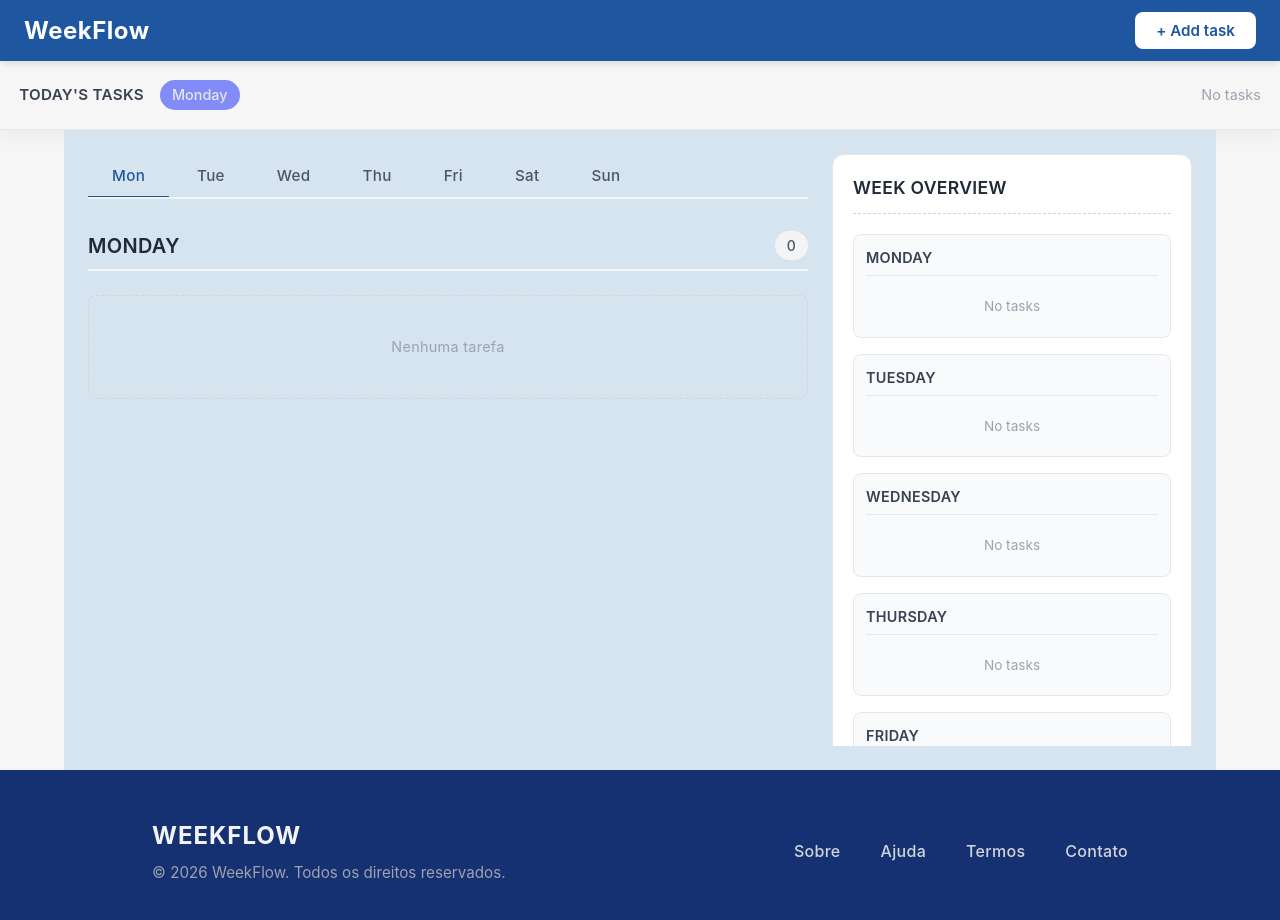
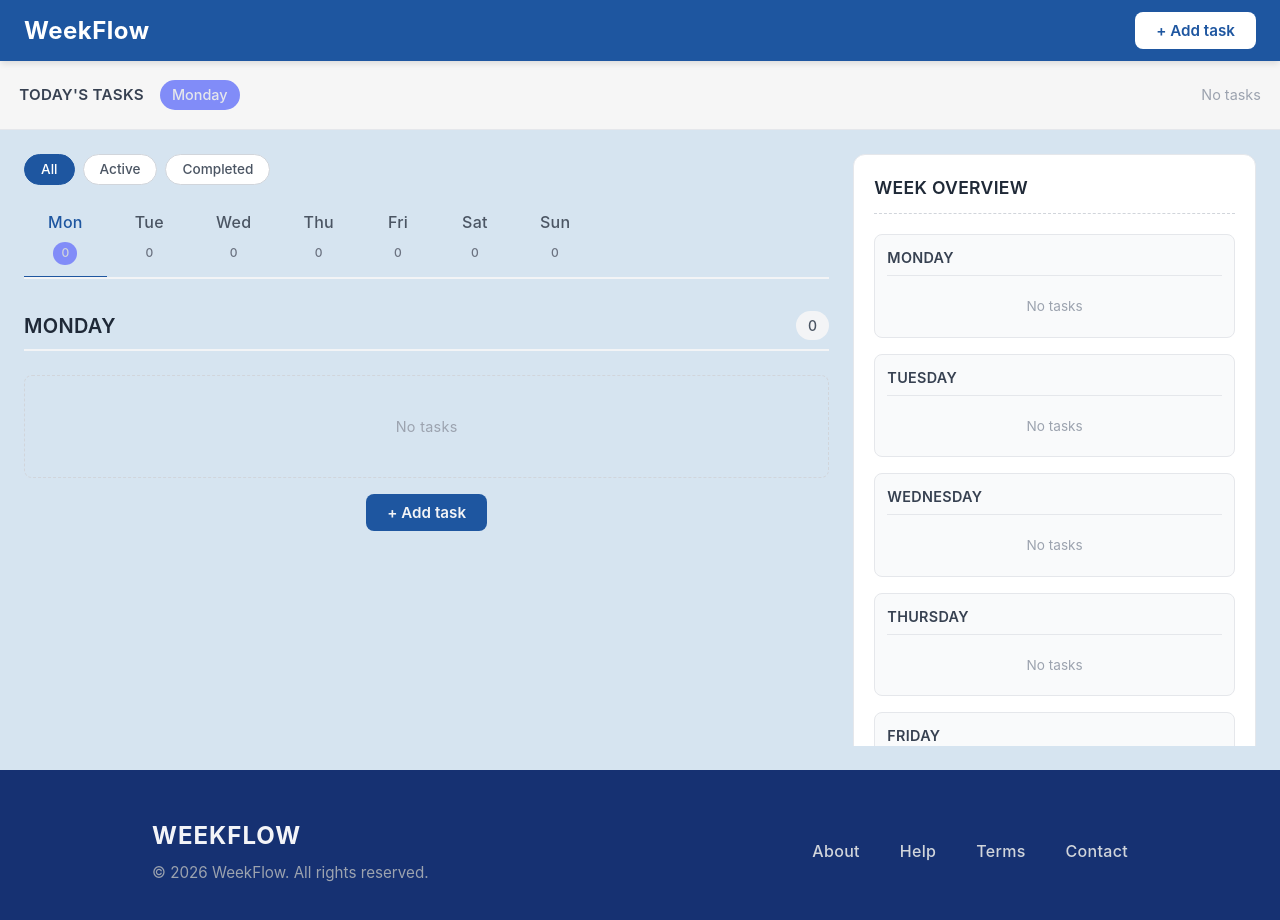
Before and after one commit to regentrock/weekflow-next-ts, a Next.js app: page / in a window 1280 px wide. Shown: the top 920 px of the page. Built offline with nearby package versions, Linux system fonts and the light colour scheme.

Commit message:
Atualizando estilizações, componentes, aplicando filtro de tasks e contador de tarefas por dia

```diff
--- a/src/app/page.tsx
+++ b/src/app/page.tsx
@@ -7,21 +7,17 @@ import Board from "@/components/Board/Board"
 import Footer from "@/components/Footer/Footer"
 
 export default function Home() {
-
   const [isFormOpen, setIsFormOpen] = useState(false)
 
   return (
     <main>
-
       <Header onAddTaskClick={() => setIsFormOpen(true)} />
-
       <Board
         isFormOpen={isFormOpen}
         closeForm={() => setIsFormOpen(false)}
+        onOpenForm={() => setIsFormOpen(true)} // nova prop para abrir o form
       />
-
-      <Footer/>
-
+      <Footer />
     </main>
   )
 }
--- a/src/components/Board/Board.module.css
+++ b/src/components/Board/Board.module.css
@@ -1,6 +1,6 @@
 /* Board.module.css */
 .container {
-  max-width: 90vw;
+  max-width: 100vw;
   min-height: 80vh;
   display: flex;
   flex-direction: row;
@@ -49,8 +49,13 @@
   position: relative;
   transition: var(--transition);
   white-space: nowrap;
-  font-size: 0.95rem;
   letter-spacing: 0.3px;
+  gap: 0.45rem;
+  display: flex;
+  flex-direction: column;
+  align-items: center;
+  justify-content: center;
+  line-height: 1.2;
 }
 
 .daysNav button::after {
@@ -82,6 +87,28 @@
   transform: scaleX(1) !important;
 }
 
+/* Estilos para os contadores nos dias */
+.dayName {
+  font-weight: 500;
+  font-size: 1rem; /* mesmo tamanho do texto original do botão */
+}
+
+.dayCount {
+  font-size: 0.75rem;
+  color: var(--gray-500);
+  padding: 0.25rem 0.5rem;
+  border-radius: 50%;
+  margin-top: 0.2rem;
+  min-width: 1.5rem;
+  text-align: center;
+}
+
+.activeDay .dayCount {
+  background: var(--primary-light);
+  color: var(--gray-300);
+  font-weight: 500;
+}
+
 /* Botão toggle para mobile */
 .toggleOverviewBtn {
   display: none;
@@ -105,6 +132,39 @@
 /* Controle de visibilidade do overview em mobile */
 .overviewWrapper {
   display: block;
+}
+
+.filterBar {
+  display: flex;
+  gap: 0.5rem;
+  margin-bottom: 1rem;
+}
+
+.filterBtn {
+  padding: 0.4rem 1rem;
+  border: 1px solid var(--gray-300);
+  background: white;
+  border-radius: 20px;
+  font-size: 0.85rem;
+  font-weight: 500;
+  color: var(--gray-600);
+  cursor: pointer;
+  transition: var(--transition);
+}
+
+.filterBtn:hover {
+  background: var(--gray-100);
+  border-color: var(--gray-400);
+}
+
+.activeFilter {
+  background: var(--primary);
+  color: white;
+  border-color: var(--primary);
+}
+
+.activeFilter:hover {
+  background: var(--primary-dark);
 }
 
 @media (max-width: 1024px) {
--- a/src/components/Board/Board.tsx
+++ b/src/components/Board/Board.tsx
@@ -1,7 +1,6 @@
-// Board.tsx
 "use client"
 
-import { useState, useEffect } from "react"
+import { useState } from "react"
 import { Day, Task } from "@/types/task"
 import { useTasks } from "@/hooks/useTasks"
 
@@ -15,6 +14,7 @@ import styles from "./Board.module.css"
 type Props = {
   isFormOpen: boolean
   closeForm: () => void
+  onOpenForm: () => void
 }
 
 const days: Day[] = [
@@ -27,30 +27,44 @@ const days: Day[] = [
   "Sunday"
 ]
 
-export default function Board({ isFormOpen, closeForm }: Props) {
-  const { tasks, addTask, toggleTask, deleteTask, reorderTasks } = useTasks()
+type FilterStatus = "all" | "active" | "completed"
+
+export default function Board({ isFormOpen, closeForm, onOpenForm }: Props) {
+  const { tasks, addTask, updateTask, toggleTask, deleteTask, reorderTasks } = useTasks()
   const [activeDay, setActiveDay] = useState<Day>("Monday")
+  const [editingTask, setEditingTask] = useState<Task | null>(null)
+  const [filter, setFilter] = useState<FilterStatus>("all")
   const [showOverview, setShowOverview] = useState(false)
 
+  // Aplica filtro às tarefas do dia ativo
   const dayTasks = tasks
     .filter(t => t.day === activeDay)
+    .filter(t => {
+      if (filter === "active") return !t.completed
+      if (filter === "completed") return t.completed
+      return true
+    })
     .sort((a, b) => (a.order || 0) - (b.order || 0))
 
-  function handleAddTask(task: Task) {
-    addTask(task)
-    closeForm()
+  function handleEditTask(task: Task) {
+    setEditingTask(task)
+    onOpenForm()
   }
 
-  // Fechar overview ao redimensionar para desktop
-  useEffect(() => {
-    const handleResize = () => {
-      if (window.innerWidth > 768) {
-        setShowOverview(false) // não precisa mais do toggle, o CSS mostra
+  function handleSaveTask(task: Task) {
+    if (editingTask) {
+      updateTask(task)
+    } else {
+      addTask(task)
     }
+    closeForm()
+    setEditingTask(null)
   }
-    window.addEventListener('resize', handleResize)
-    return () => window.removeEventListener('resize', handleResize)
-  }, [])
+
+  function handleCloseForm() {
+    closeForm()
+    setEditingTask(null)
+  }
 
   return (
     <>
@@ -58,16 +72,43 @@ export default function Board({ isFormOpen, closeForm }: Props) {
 
       <div className={styles.container}>
         <div className={styles.containerLeft}>
+          {/* Filtros */}
+          <div className={styles.filterBar}>
+            <button
+              className={`${styles.filterBtn} ${filter === "all" ? styles.activeFilter : ""}`}
+              onClick={() => setFilter("all")}
+            >
+              All
+            </button>
+            <button
+              className={`${styles.filterBtn} ${filter === "active" ? styles.activeFilter : ""}`}
+              onClick={() => setFilter("active")}
+            >
+              Active
+            </button>
+            <button
+              className={`${styles.filterBtn} ${filter === "completed" ? styles.activeFilter : ""}`}
+              onClick={() => setFilter("completed")}
+            >
+              Completed
+            </button>
+          </div>
+
+          {/* Navegação de dias com contador */}
           <div className={styles.daysNav}>
-            {days.map(day => (
+            {days.map(day => {
+              const count = tasks.filter(t => t.day === day).length
+              return (
                 <button
                   key={day}
                   onClick={() => setActiveDay(day)}
                   className={activeDay === day ? styles.activeDay : ""}
                 >
-                {day.slice(0, 3)}
+                  <span className={styles.dayName}>{day.slice(0, 3)}</span>
+                  <span className={styles.dayCount}>{count}</span>
                 </button>
-            ))}
+              )
+            })}
           </div>
 
           <DayColumn
@@ -76,10 +117,16 @@ export default function Board({ isFormOpen, closeForm }: Props) {
             toggleTask={toggleTask}
             deleteTask={deleteTask}
             reorderTasks={reorderTasks}
+            onEditTask={handleEditTask}
+            onAddTaskClick={onOpenForm}
           />
 
           {isFormOpen && (
-            <TaskForm addTask={handleAddTask} onCancel={closeForm} />
+            <TaskForm
+              addTask={handleSaveTask}
+              onCancel={handleCloseForm}
+              editingTask={editingTask}
+            />
           )}
         </div>
 
@@ -88,10 +135,9 @@ export default function Board({ isFormOpen, closeForm }: Props) {
             className={styles.toggleOverviewBtn}
             onClick={() => setShowOverview(!showOverview)}
           >
-            {showOverview ? "Ocultar" : "Mostrar"} visão geral
+            {showOverview ? "Hide" : "Show"} week overview
           </button>
-
-          <div className={`${styles.overviewWrapper} ${showOverview ? styles.visible : ''}`}>
+          <div className={`${styles.overviewWrapper} ${showOverview ? styles.visible : ""}`}>
             <WeekOverview tasks={tasks} />
           </div>
         </div>
--- a/src/components/DayColumn/DayColumn.module.css
+++ b/src/components/DayColumn/DayColumn.module.css
@@ -44,6 +44,35 @@
   border-radius: var(--radius);
 }
 
+.addTaskBtn {
+  grid-column: 2/3;
+  text-align: center;
+  margin: 0 auto;
+  background: var(--primary);
+  color: var(--gray-100);
+  border: none;
+  padding: 0.5rem 1.25rem;
+  border-radius: var(--radius);
+  font-weight: 600;
+  font-size: 0.95rem;
+  display: inline-flex;
+  align-items: center;
+  cursor: pointer;
+  transition: var(--transition);
+  border: 1px solid transparent;
+}
+
+.addTaskBtn:hover {
+  background: var(--gray-50);
+  box-shadow: var(--shadow);
+  transform: translateY(-1px);
+}
+
+.addTaskBtn:active {
+  transform: translateY(0);
+}
+
+/* Desktop: 3 colunas */
 @media (min-width: 1024px) {
   .tasks {
     grid-template-columns: repeat(3, 1fr);
@@ -51,6 +80,7 @@
   }
 }
 
+/* Tablet: 2 colunas */
 @media (min-width: 768px) and (max-width: 1023px) {
   .tasks {
     grid-template-columns: repeat(2, 1fr);
@@ -58,6 +88,7 @@
   }
 }
 
+/* Mobile: 1 coluna */
 @media (max-width: 767px) {
   .container{
     margin-bottom: 0;
@@ -81,4 +112,14 @@
   .empty {
     padding: 2rem 1rem;
   }
+
+  /* Ajustes para o botão Add task em mobile */
+  .addTaskBtn {
+    grid-column: 1 / -1; /* ocupa toda a largura da coluna */
+    width: auto;
+    max-width: 300px; /* largura máxima opcional */
+    margin: 0 auto; /* centraliza horizontalmente */
+    padding: 0.75rem 1.5rem; /* um pouco mais de padding para facilitar o toque */
+    font-size: 1rem; /* ajuste fino */
+  }
 }
--- a/src/components/DayColumn/DayColumn.tsx
+++ b/src/components/DayColumn/DayColumn.tsx
@@ -16,18 +16,19 @@ import {
   sortableKeyboardCoordinates,
   verticalListSortingStrategy
 } from "@dnd-kit/sortable";
-// import { restrictToVerticalAxis } from "@dnd-kit/modifiers"; // removido
 import { Task, Day } from "@/types/task";
 import SortableTaskCard from "../TaskCard/SortableTaskCard";
 import styles from "./DayColumn.module.css";
 import { useState } from "react";
 
 type Props = {
-  day: Day;
-  tasks: Task[];
-  toggleTask: (id: string) => void;
-  deleteTask: (id: string) => void;
-  reorderTasks: (activeId: string, overId: string, day: Day) => void;
+  day: Day
+  tasks: Task[]
+  toggleTask: (id: string) => void
+  deleteTask: (id: string) => void
+  reorderTasks: (activeId: string, overId: string, day: Day) => void
+  onEditTask: (task: Task) => void
+  onAddTaskClick: () => void
 };
 
 export default function DayColumn({
@@ -35,21 +36,18 @@ export default function DayColumn({
   tasks,
   toggleTask,
   deleteTask,
-  reorderTasks
+  reorderTasks,
+  onEditTask,
+  onAddTaskClick
 }: Props) {
   const [activeId, setActiveId] = useState<string | null>(null);
 
   const sensors = useSensors(
     useSensor(PointerSensor, {
-      activationConstraint: {
-        distance: 8, // para mouse
-      },
+      activationConstraint: { distance: 8 },
     }),
     useSensor(TouchSensor, {
-      activationConstraint: {
-        delay: 250,      // evita conflito com scroll no mobile
-        tolerance: 5,
-      },
+      activationConstraint: { delay: 250, tolerance: 5 },
     }),
     useSensor(KeyboardSensor, {
       coordinateGetter: sortableKeyboardCoordinates,
@@ -65,7 +63,6 @@ export default function DayColumn({
   function handleDragEnd(event: DragEndEvent) {
     const { active, over } = event;
     setActiveId(null);
-
     if (!over) return;
     if (active.id !== over.id) {
       reorderTasks(active.id.toString(), over.id.toString(), day);
@@ -84,26 +81,32 @@ export default function DayColumn({
         collisionDetection={closestCorners}
         onDragStart={handleDragStart}
         onDragEnd={handleDragEnd}
-        // modifiers removido – agora o movimento é livre
       >
         <SortableContext
           items={sortedTasks.map(t => t.id)}
           strategy={verticalListSortingStrategy}
         >
           <div className={styles.tasks}>
-            {sortedTasks.length === 0 && (
-              <p className={styles.empty}>Nenhuma tarefa</p>
-            )}
-            {sortedTasks.map(task => (
+            {sortedTasks.length === 0 ? (
+              <>
+                <p className={styles.empty}>No tasks</p>
+                <button className={styles.addTaskBtn} onClick={onAddTaskClick}>
+                  + Add task
+                </button>
+              </>
+            ) : (
+              sortedTasks.map(task => (
                 <SortableTaskCard
                   key={task.id}
                   id={task.id}
                   task={task}
                   toggleTask={toggleTask}
                   deleteTask={deleteTask}
+                  onEdit={onEditTask}
                   isDragging={activeId === task.id}
                 />
-            ))}
+              ))
+            )}
           </div>
         </SortableContext>
       </DndContext>
--- a/src/components/Footer/Footer.tsx
+++ b/src/components/Footer/Footer.tsx
@@ -10,15 +10,15 @@ export default function Footer() {
           <div>
             <h3 className={styles.logo}>WeekFlow</h3>
             <p className={styles.copyright}>
-              © {currentYear} WeekFlow. Todos os direitos reservados.
+              © {currentYear} WeekFlow. All rights reserved.
             </p>
           </div>
 
           <div className={styles.links}>
-            <a href="#">Sobre</a>
-            <a href="#">Ajuda</a>
-            <a href="#">Termos</a>
-            <a href="#">Contato</a>
+            <a href="#">About</a>
+            <a href="#">Help</a>
+            <a href="#">Terms</a>
+            <a href="#">Contact</a>
           </div>
         </div>
       </div>
--- a/src/components/TaskCard/SortableTaskCard.tsx
+++ b/src/components/TaskCard/SortableTaskCard.tsx
@@ -10,6 +10,7 @@ type Props = {
   task: Task;
   toggleTask: (id: string) => void;
   deleteTask: (id: string) => void;
+  onEdit: (task: Task) => void; // nova prop
   isDragging?: boolean;
 };
 
@@ -18,6 +19,7 @@ export default function SortableTaskCard({
   task,
   toggleTask,
   deleteTask,
+  onEdit,
   isDragging
 }: Props) {
   const {
@@ -41,7 +43,12 @@ export default function SortableTaskCard({
 
   return (
     <div ref={setNodeRef} style={style} {...attributes} {...listeners}>
-      <TaskCard task={task} toggleTask={toggleTask} deleteTask={deleteTask} />
+      <TaskCard
+        task={task}
+        toggleTask={toggleTask}
+        deleteTask={deleteTask}
+        onEdit={onEdit}
+      />
     </div>
   );
 }
--- a/src/components/TaskCard/TaskCard.module.css
+++ b/src/components/TaskCard/TaskCard.module.css
@@ -148,6 +148,26 @@
   background: #FEE2E2;
 }
 
+/* Adicionar no TaskCard.module.css */
+.editBtn {
+  width: 100%;
+  padding: 0.5rem 1rem;
+  background: transparent;
+  border: none;
+  color: var(--primary);
+  font-weight: 500;
+  text-align: left;
+  border-radius: var(--radius-sm);
+  cursor: pointer;
+  transition: var(--transition);
+  font-size: 0.9rem;
+}
+
+.editBtn:hover {
+  background: var(--primary-light);
+  color: var(--primary-dark);
+}
+
 /* Novos estilos para detalhes (prioridade e tempo) */
 .details {
   display: flex;
--- a/src/components/TaskCard/TaskCard.tsx
+++ b/src/components/TaskCard/TaskCard.tsx
@@ -10,9 +10,10 @@ type Props = {
   task: Task
   toggleTask: (id: string) => void
   deleteTask: (id: string) => void
+  onEdit: (task: Task) => void // nova prop
 }
 
-export default function TaskCard({ task, toggleTask, deleteTask }: Props) {
+export default function TaskCard({ task, toggleTask, deleteTask, onEdit }: Props) {
   const [menuOpen, setMenuOpen] = useState(false)
 
   const {
@@ -37,6 +38,11 @@ export default function TaskCard({ task, toggleTask, deleteTask }: Props) {
     const remainingMinutes = minutes % 60
     if (remainingMinutes === 0) return `${hours}h`
     return `${hours}h${remainingMinutes}`
+  }
+
+  const handleEdit = () => {
+    onEdit(task)
+    setMenuOpen(false)
   }
 
   return (
@@ -77,7 +83,6 @@ export default function TaskCard({ task, toggleTask, deleteTask }: Props) {
         </button>
       </div>
 
-      {/* Descrição opcional */}
       {task.description && (
         <div className={styles.description}>
           {task.description}
@@ -87,13 +92,19 @@ export default function TaskCard({ task, toggleTask, deleteTask }: Props) {
       {menuOpen && (
         <div className={styles.menu}>
           <button
+            className={styles.editBtn}
+            onClick={handleEdit}
+          >
+            Edit
+          </button>
+          <button
             className={styles.deleteBtn}
             onClick={(e) => {
               e.stopPropagation()
               deleteTask(task.id)
             }}
           >
-            Excluir
+            Delete
           </button>
         </div>
       )}
--- a/src/components/TaskForm/TaskForm.tsx
+++ b/src/components/TaskForm/TaskForm.tsx
@@ -1,12 +1,13 @@
 "use client"
 
-import { useState } from "react"
+import { useState, useEffect } from "react"
 import { Day, Priority, Task } from "@/types/task"
 import styles from "./TaskForm.module.css"
 
 type Props = {
   addTask: (task: Task) => void
   onCancel: () => void
+  editingTask?: Task | null // tarefa para edição
 }
 
 const days: Day[] = [
@@ -19,15 +20,38 @@ const days: Day[] = [
   "Sunday"
 ]
 
-export default function TaskForm({ addTask, onCancel }: Props) {
+export default function TaskForm({ addTask, onCancel, editingTask }: Props) {
   const [title, setTitle] = useState("")
-  const [description, setDescription] = useState("") // novo estado
+  const [description, setDescription] = useState("")
   const [day, setDay] = useState<Day>("Monday")
   const [priority, setPriority] = useState<Priority>("medium")
   const [completed, setCompleted] = useState(false)
   const [hours, setHours] = useState(0)
   const [minutes, setMinutes] = useState(30)
   const [error, setError] = useState("")
+
+  // Preencher formulário se estiver editando
+  useEffect(() => {
+    if (editingTask) {
+      setTitle(editingTask.title)
+      setDescription(editingTask.description || "")
+      setDay(editingTask.day)
+      setPriority(editingTask.priority)
+      setCompleted(editingTask.completed)
+      const total = editingTask.estimatedTime
+      setHours(Math.floor(total / 60))
+      setMinutes(total % 60)
+    } else {
+      // Reset para valores padrão
+      setTitle("")
+      setDescription("")
+      setDay("Monday")
+      setPriority("medium")
+      setCompleted(false)
+      setHours(0)
+      setMinutes(30)
+    }
+  }, [editingTask])
 
   function handleSubmit(e: React.FormEvent) {
     e.preventDefault()
@@ -44,17 +68,17 @@ export default function TaskForm({ addTask, onCancel }: Props) {
 
     const totalMinutes = hours * 60 + minutes
 
-    const newTask: Task = {
-      id: crypto.randomUUID(),
+    const task: Task = {
+      id: editingTask?.id || crypto.randomUUID(),
       title: title.trim(),
-      description: description.trim() || undefined, // só inclui se não for vazio
+      description: description.trim() || undefined,
       day,
       priority,
       completed,
       estimatedTime: totalMinutes
     }
 
-    addTask(newTask)
+    addTask(task)
   }
 
   function handleOverlayClick(e: React.MouseEvent<HTMLDivElement>) {
@@ -78,7 +102,7 @@ export default function TaskForm({ addTask, onCancel }: Props) {
     >
       <div className={styles.formContainer}>
         <form className={styles.form} onSubmit={handleSubmit}>
-          <h3>Add Task</h3>
+          <h3>{editingTask ? "Edit Task" : "Add Task"}</h3>
 
           <div className={styles.field}>
             <label htmlFor="title">Title *</label>
@@ -94,7 +118,6 @@ export default function TaskForm({ addTask, onCancel }: Props) {
             {error && <span className={styles.errorMessage}>{error}</span>}
           </div>
 
-          {/* Novo campo de descrição */}
           <div className={styles.field}>
             <label htmlFor="description">Description (optional)</label>
             <textarea
@@ -103,7 +126,6 @@ export default function TaskForm({ addTask, onCancel }: Props) {
               value={description}
               onChange={e => setDescription(e.target.value)}
               rows={3}
-              className={styles.textarea}
             />
           </div>
 
@@ -144,7 +166,6 @@ export default function TaskForm({ addTask, onCancel }: Props) {
                 onChange={e => setHours(Math.max(0, parseInt(e.target.value) || 0))}
               />
             </div>
-
             <div className={styles.field}>
               <label htmlFor="minutes">Minutes</label>
               <input
@@ -159,10 +180,8 @@ export default function TaskForm({ addTask, onCancel }: Props) {
           </div>
 
           <div className={styles.actions}>
-            <button type="submit">Add</button>
-            <button type="button" onClick={onCancel}>
-              Cancel
-            </button>
+            <button type="submit">{editingTask ? "Save" : "Add"}</button>
+            <button type="button" onClick={onCancel}>Cancel</button>
           </div>
         </form>
       </div>
--- a/src/hooks/useTasks.ts
+++ b/src/hooks/useTasks.ts
@@ -5,7 +5,6 @@ export function useTasks() {
   const [tasks, setTasks] = useState<Task[]>([]);
   const [isLoaded, setIsLoaded] = useState(false);
 
-  // Carregar tarefas do localStorage após montagem
   useEffect(() => {
     try {
       const stored = localStorage.getItem("tasks");
@@ -19,7 +18,6 @@ export function useTasks() {
     }
   }, []);
 
-  // Salvar tarefas no localStorage sempre que houver alteração
   useEffect(() => {
     if (isLoaded) {
       localStorage.setItem("tasks", JSON.stringify(tasks));
@@ -27,10 +25,15 @@ export function useTasks() {
   }, [tasks, isLoaded]);
 
   const addTask = (task: Task) => {
-    // Atribuir uma ordem inicial (maior ordem + 1)
     const maxOrder = tasks.reduce((max, t) => Math.max(max, t.order || 0), 0);
     const newTask = { ...task, order: maxOrder + 1 };
     setTasks(prev => [...prev, newTask]);
+  };
+
+  const updateTask = (updatedTask: Task) => {
+    setTasks(prev =>
+      prev.map(t => (t.id === updatedTask.id ? updatedTask : t))
+    );
   };
 
   const toggleTask = (id: string) => {
@@ -45,7 +48,6 @@ export function useTasks() {
 
   const reorderTasks = (activeId: string, overId: string, day: Day) => {
     setTasks(prev => {
-      // Filtrar tarefas do dia específico
       const dayTasks = prev.filter(t => t.day === day);
       const otherTasks = prev.filter(t => t.day !== day);
 
@@ -54,12 +56,10 @@ export function useTasks() {
 
       if (oldIndex === -1 || newIndex === -1) return prev;
 
-      // Reordenar o array
       const reordered = [...dayTasks];
       const [moved] = reordered.splice(oldIndex, 1);
       reordered.splice(newIndex, 0, moved);
 
-      // Atualizar as ordens baseadas nos novos índices
       const updatedDayTasks = reordered.map((task, idx) => ({
         ...task,
         order: idx
@@ -72,9 +72,10 @@ export function useTasks() {
   return {
     tasks,
     addTask,
+    updateTask,
     toggleTask,
     deleteTask,
     reorderTasks,
-    isLoaded // opcional, para saber quando os dados foram carregados
+    isLoaded
   };
 }
```
Lines whose indentation alone changed are shown as unchanged.
